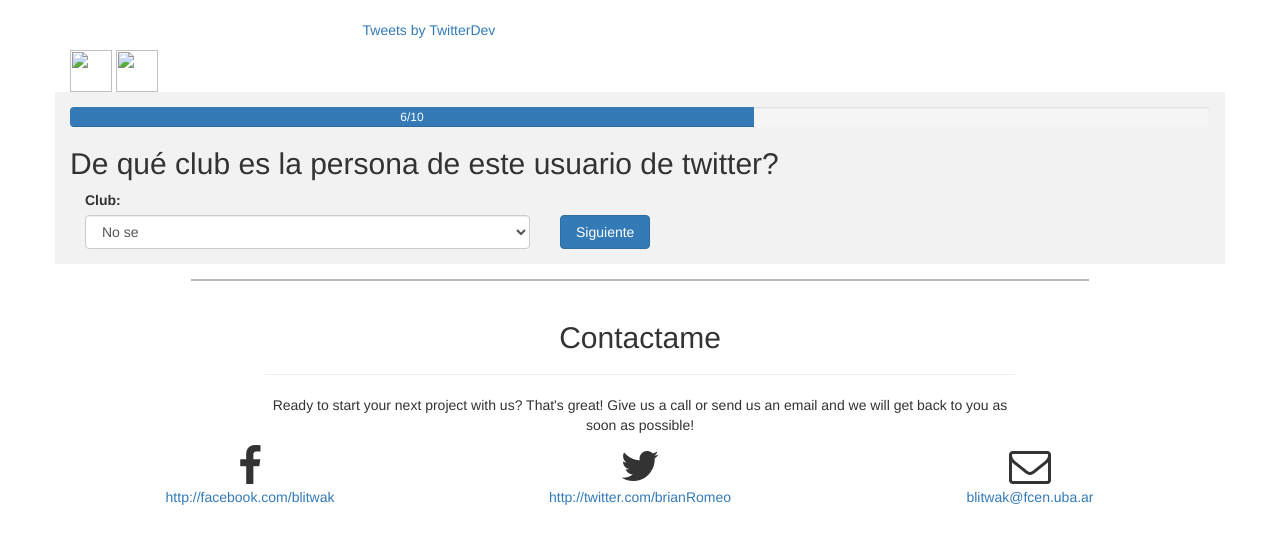
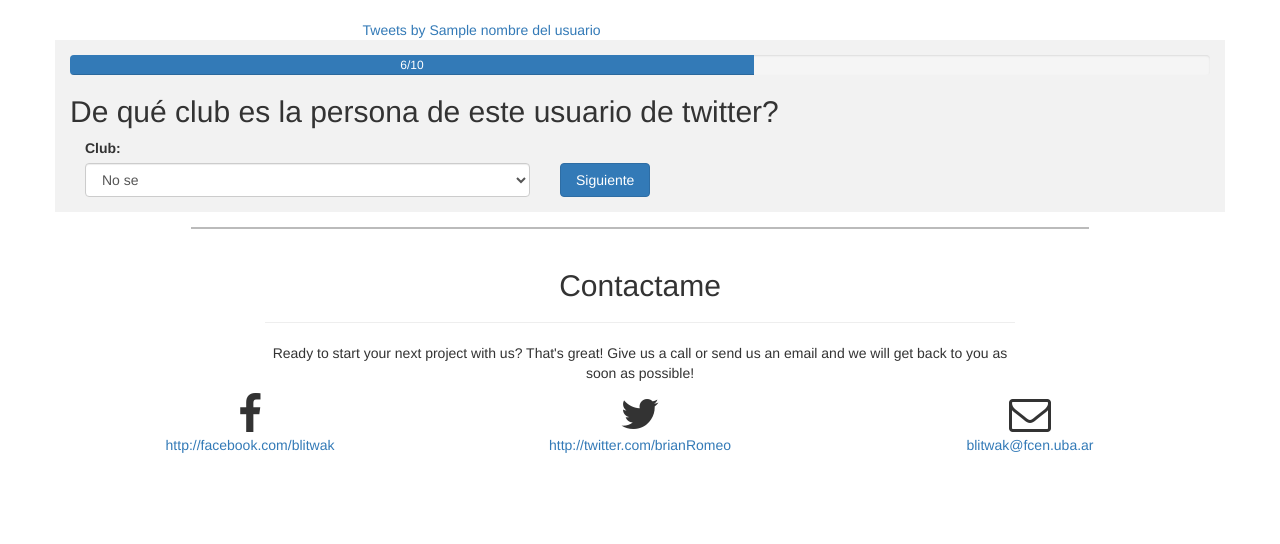
Before and after one commit to blitwak/tesis, a Flask app: template nuevo/flaskapp/templates/jugar.html in a window 1280 px wide. Shown: the part 203-747 px from the top of the page. Run offline with Flask 2, Linux system fonts and the light colour scheme; the template is opened without the code that fills it: most values are stand-ins (such as "Sample title", 1, 10 or a date in 2020); parts of the project's set-up code (start-up, migrations or seed data) failed here and were passed over; some libraries are stand-ins or nearby versions.

Commit message:
bug de twitter solucionado

```diff
--- a/nuevo/flaskapp/flaskapp.py
+++ b/nuevo/flaskapp/flaskapp.py
@@ -102,7 +102,7 @@ def jugarPrimeraVez():
     perfilAenviar = perfiles[0]
     dicEsclavoToPerfilesAver[name]=perfiles[1:]
     print name
-    msg = preparar.armarMensaje(perfilAenviar,perfilesDeTwitter)
+    msg, twitterPerf = preparar.armarMensaje(perfilAenviar,perfilesDeTwitter)
     if name not in dicEsclavoToPerfilesTwitterVistos.keys():
         dicEsclavoToPerfilesTwitterVistos[name]= []
         print "grabo"
@@ -110,7 +110,7 @@ def jugarPrimeraVez():
         print "no grabo"
     if name not in dicUserToTuplasSeleccionadas.keys():
         dicUserToTuplasSeleccionadas[name]= []
-    return render_template('jugar.html', name=name, perfiles = msg)
+    return render_template('jugar.html', name=name, perfiles = msg, nombreDelUsuario = twitterPerf)
 
 
 @app.route('/mostrarTodoRegistro')
--- a/nuevo/flaskapp/preparar.py
+++ b/nuevo/flaskapp/preparar.py
@@ -42,4 +42,4 @@ def armarMensaje(clave,perfilesDeTwitter):
 	dic["desc"]= perfil[2]
 	dic["banner"]= perfil[3]
 	dic["image"]= perfil[4]
-	return json.dumps(dic)
+	return json.dumps(dic),perfil[1]
--- a/nuevo/flaskapp/templates/jugar.html
+++ b/nuevo/flaskapp/templates/jugar.html
@@ -112,26 +112,11 @@
              </div>
             <div class="row">
                 <div class="col-md-6 col-md-offset-3">
-                    <a class="twitter-timeline" href="https://twitter.com/cuervoTinelli">Tweets by TwitterDev</a> <script async src="//platform.twitter.com/widgets.js" charset="utf-8"></script>
+                    <a id="tweetslinksuser" name="tweetslinksuser" class="twitter-timeline" href = "https://twitter.com/{{nombreDelUsuario}}">Tweets by {{nombreDelUsuario}}</a> <script async src="//platform.twitter.com/widgets.js" charset="utf-8"></script>
                 </div>
             </div>
-            <div class="row">
-                <div class="col-md-12">
-                    <p id = "name_datosTwitter"></p>
-                    <p id = "screenName_datosTwitter"></p>
-                    <p id = "name_datosTwitter"></p>
-                    <p id = "desc_datosTwitter"></p>
-                    <img src="" id = "banner_datosTwitter" height="42" width="42">
-                    <img src="" id = "image_datosTwitter" height="42" width="42">
-                </div>
 
-            </div>
-
-
-            <input type="hidden" id="cantidadTotalPerfiles" value="">
-            <input type="hidden" id="cantidadActualPerfiles" value="">
             <label  hidden id="lblperfiles"> {{perfiles}} </label>
-            <input type="hidden" id="cantidadAeeectualPerfiles" value="">
 
         </form>
 
@@ -211,9 +196,27 @@
         console.log("que onda");
         biografia.innerText = result["desc"];
         console.log("biografia");
-        var twitterlink = "https://twitter.com/" + result["screenName"];
-        console.log(twitterlink);
-        $("#tweetslinksuser").attr("href",twitterlink);
+//        var twitterlink = "https://twitter.com/" + result["screenName"];
+//        twitterlink = '"'+twitterlink +'"';
+//        twitterlink = '"https://twitter.com/cuervoTinelli"';
+//        console.log(twitterlink);
+//        $("#tweetslinksuser").attr("href",twitterlink);
+
+
+
+
+
+//        $("#twitter-timeline").attr("href",twitterlink);
+//        $("#tweetslinksuser").prop("href",twitterlink);
+//        $("#twitter-timeline").prop("href",twitterlink);
+//        $("tweetslinksuser").attr("href",twitterlink);
+//        $("twitter-timeline").attr("href",twitterlink);
+//        $("tweetslinksuser").prop("href",twitterlink);
+//        $("twitter-timeline").prop("href",twitterlink);
+
+
+
+
         console.log("finnnnn");
     });
 
```
Also changed, not shown: 1 other file.
